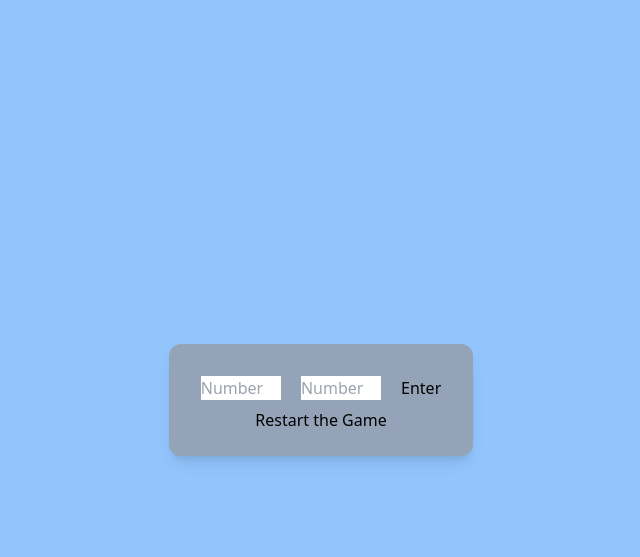
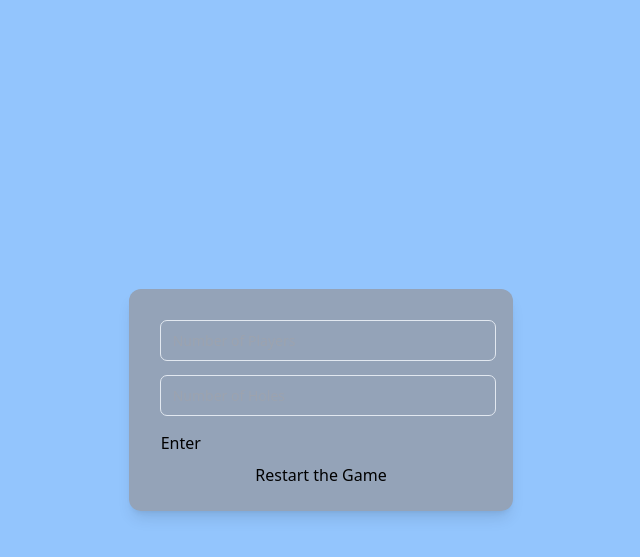
Before and after one commit to BenForino/MiniGolfCalculator, a PHP site: page / in a window 1280 px wide. Shown: the top 557 px of the page, without its empty margins (319-959 px from the left). Run offline with PHP 8.4, Linux system fonts and the light colour scheme.

Commit message:
Again///

```diff
--- a/html/index.html
+++ b/html/index.html
@@ -14,7 +14,7 @@
 	<body class="bg-blue-300">
 		<div
 			id="calcDiv"
-			class="p-6 max-w-sm mx-auto bg-slate-400 rounded-xl shadow-lg flex flex-col items-center"
+			class="p-6 max-w-screen-md mx-auto bg-slate-400 rounded-xl shadow-lg flex flex-col items-center"
 		>
 			<div id="playerSetup" class="flex flex-col"></div>
 			<div id="calcContainer"></div>
--- a/html/style.css
+++ b/html/style.css
@@ -4,7 +4,7 @@
 
 @layer components {
 	.input-primary {
-		@apply peer h-full w-full rounded-[7px] border border-blue-gray-200 bg-transparent px-3 py-2.5 !pr-9 font-sans text-sm font-normal text-blue-gray-700 outline outline-0 transition-all placeholder-shown:border placeholder-shown:border-blue-gray-200 placeholder-shown:border-t-blue-gray-200 focus:border-2 focus:border-pink-500 focus:border-t-transparent focus:outline-0 disabled:border-0 disabled:bg-blue-gray-50;
+		@apply h-full w-full rounded-[7px] border border-slate-400 bg-transparent px-3 py-2.5 !pr-9 font-sans text-sm font-normal outline outline-0 transition-all placeholder-shown:border placeholder-shown:border-slate-200 placeholder-shown:border-t-slate-200 focus:border-2 focus:border-pink-500 focus:border-t-transparent focus:outline-0 disabled:border-0 disabled:bg-slate-50;
 	}
 }
 
--- a/html/tw.css
+++ b/html/tw.css
@@ -554,6 +554,57 @@ video {
   --tw-contain-style:  ;
 }
 
+.input-primary {
+  height: 100%;
+  width: 100%;
+  border-radius: 7px;
+  border-width: 1px;
+  --tw-border-opacity: 1;
+  border-color: rgb(148 163 184 / var(--tw-border-opacity));
+  background-color: transparent;
+  padding-left: 0.75rem;
+  padding-top: 0.625rem;
+  padding-bottom: 0.625rem;
+  padding-right: 2.25rem !important;
+  font-family: ui-sans-serif, system-ui, sans-serif, "Apple Color Emoji", "Segoe UI Emoji", "Segoe UI Symbol", "Noto Color Emoji";
+  font-size: 0.875rem;
+  line-height: 1.25rem;
+  font-weight: 400;
+  outline-style: solid;
+  outline-width: 0px;
+  transition-property: all;
+  transition-timing-function: cubic-bezier(0.4, 0, 0.2, 1);
+  transition-duration: 150ms;
+}
+
+.input-primary:-moz-placeholder-shown {
+  border-width: 1px;
+  border-color: rgb(226 232 240 / var(--tw-border-opacity));
+  --tw-border-opacity: 1;
+  border-top-color: rgb(226 232 240 / var(--tw-border-opacity));
+}
+
+.input-primary:placeholder-shown {
+  border-width: 1px;
+  border-color: rgb(226 232 240 / var(--tw-border-opacity));
+  --tw-border-opacity: 1;
+  border-top-color: rgb(226 232 240 / var(--tw-border-opacity));
+}
+
+.input-primary:focus {
+  border-width: 2px;
+  --tw-border-opacity: 1;
+  border-color: rgb(236 72 153 / var(--tw-border-opacity));
+  border-top-color: transparent;
+  outline-width: 0px;
+}
+
+.input-primary:disabled {
+  border-width: 0px;
+  --tw-bg-opacity: 1;
+  background-color: rgb(248 250 252 / var(--tw-bg-opacity));
+}
+
 .mx-auto {
   margin-left: auto;
   margin-right: auto;
@@ -567,8 +618,8 @@ video {
   display: table;
 }
 
-.max-w-sm {
-  max-width: 24rem;
+.max-w-screen-md {
+  max-width: 768px;
 }
 
 .flex-col {
```
